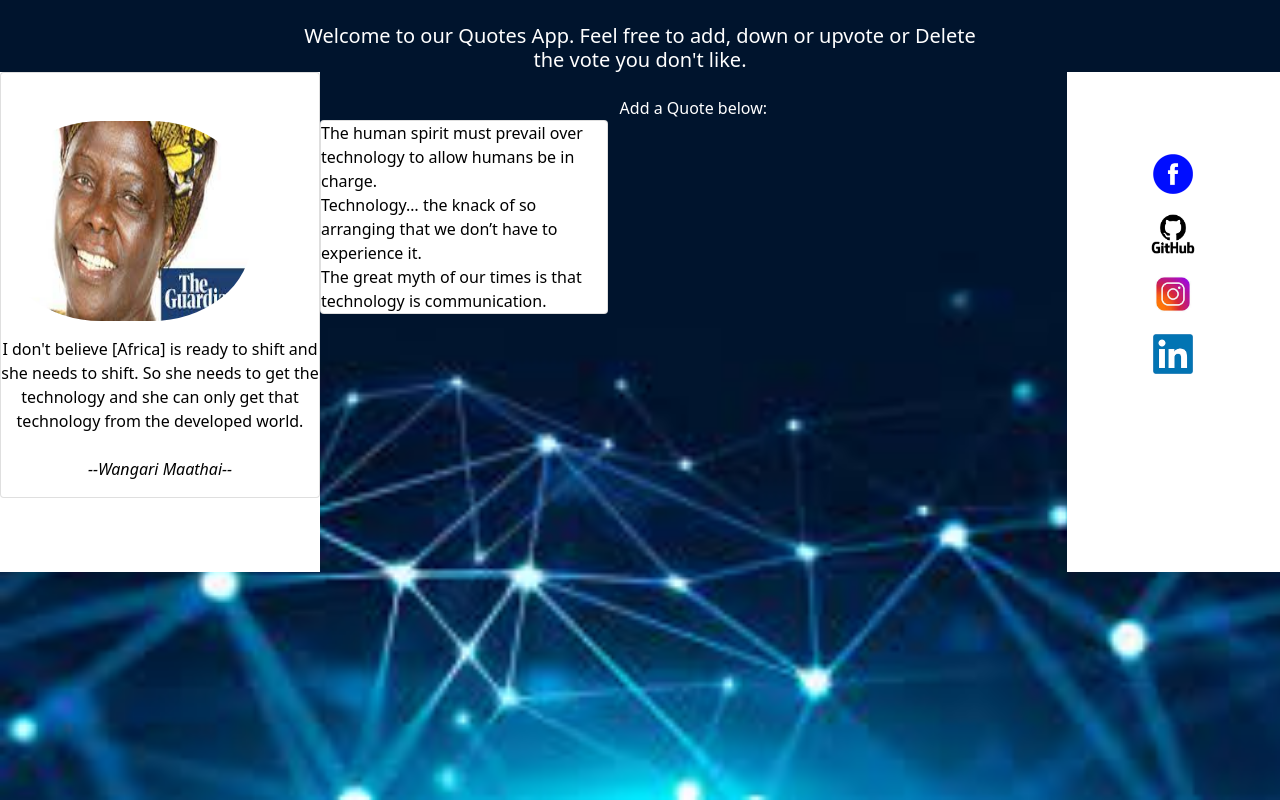
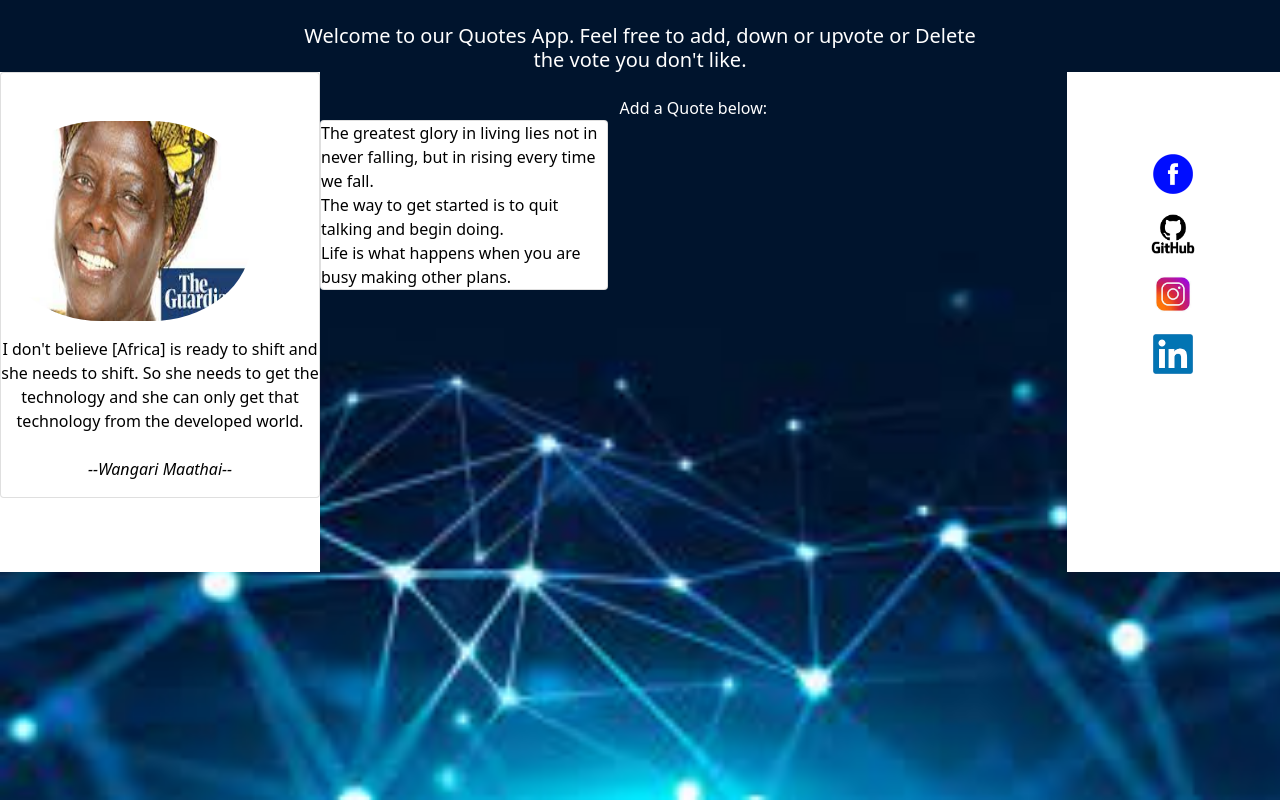
Before and after one commit to gilbertKorir/quotes-app, an Angular app: page / in a window 1280 px wide. Built offline with nearby package versions, Linux system fonts and the light colour scheme.

Commit message:
refactor the code

```diff
--- a/src/app/main-quotes/main-quotes.component.ts
+++ b/src/app/main-quotes/main-quotes.component.ts
@@ -9,9 +9,9 @@ import { Quotes } from '../quotes';
 export class MainQuotesComponent implements OnInit {
   title = 'welcome to tech quotes';
   quotes:Quotes[] = [
-    new Quotes (1,'Charles','Human spirit','The human spirit must prevail over technology to allow humans be in charge.','Albert Einstein', new Date(2019,7,12),0,0),
-    new Quotes (2,'Wendy','Technology…','Technology… the knack of so arranging  that we don’t have to experience it.','Max Frisch',new Date(2019,7,14),0,0),
-    new Quotes (3,'Mikey','The great myth','The great myth of our times is that technology is communication.','Libby Larsen',new Date(2019,6,3),0,0),
+    new Quotes (1,'Jared','Living','The greatest glory in living lies not in never falling, but in rising every time we fall.','Nelson Mandela', new Date(2019,7,12),0,0),
+    new Quotes (2,'Zimmer man','Hardwork','The way to get started is to quit talking and begin doing.','Walt Disney',new Date(2019,7,14),0,0),
+    new Quotes (3,'Dan J','Fact of Life','Life is what happens when you are busy making other plans.','John Lennon',new Date(2019,6,3),0,0),
   ]
   Info = true;
   constructor() { }
```
